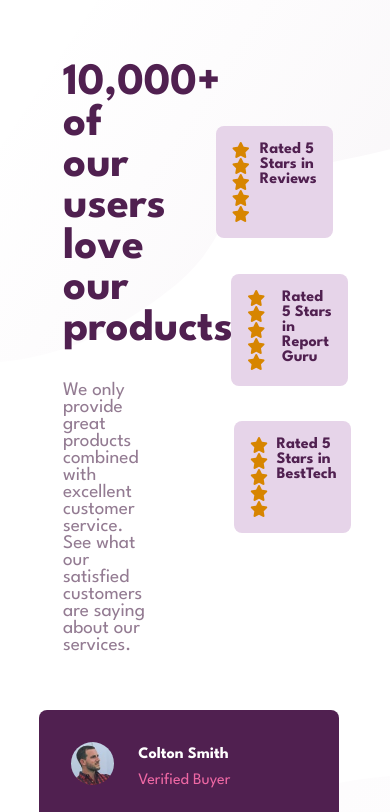
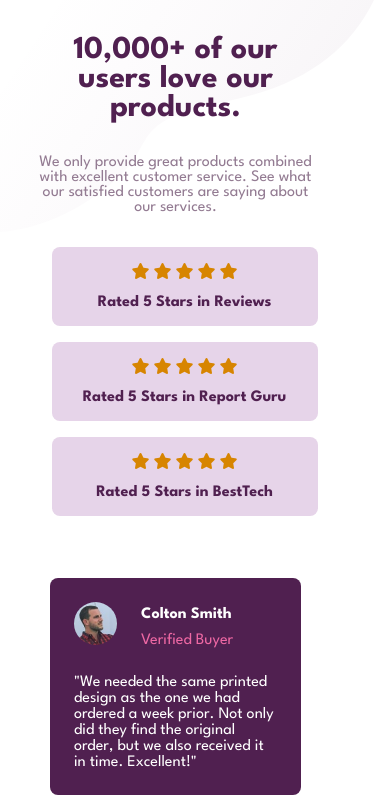
Before and after one commit to srsanjaykumar/social-proof-section, a plain HTML site: page index.html in a window 390 px wide. Shown: the top 812 px of the page. Drawn offline with Linux system fonts and the light colour scheme; a web font is replaced by a local one.

Commit message:
completed

```diff
--- a/style.css
+++ b/style.css
@@ -102,7 +102,7 @@ p {
     display: flex;
     flex-wrap: wrap;
     justify-content: space-between;
-
+    padding: 1rem;
 }
 img{
     width: 2.7rem;
@@ -152,3 +152,85 @@ img{
 .three{
   margin-top: 2rem;
 }
+
+@media(max-width: 1020px) {
+  body {
+    background: url("images/bg-pattern-top-mobile.svg"), url("images/bg-pattern-bottom-mobile.svg");
+    background-repeat: no-repeat, no-repeat;
+    background-position: top 0 left 0, bottom 0 right 0;
+
+  }
+  .container {
+    margin: 5%;
+    height: fit-content;
+    max-width: 100%;
+  }
+  header {
+    display: flex;
+    /* flex-direction: column; */
+    /* align-items: center; */
+  }
+}
+
+@media(max-width: 600px) {
+  .container{
+    padding-right: 10%;
+  }
+  .section-1,
+  .section-2 {
+    width: 100%;
+    padding: 0;
+  }
+
+  .star{
+    width: 95%;
+    display: flex;
+    flex-direction: column;
+    align-items: center;
+    margin-bottom: 1rem;
+
+  }
+.star-1 , .star-2, .star-3{
+    margin-bottom: 1rem;
+  }
+  header {
+    display: flex;
+    flex-direction: column;
+    align-items: center;
+    padding: 1rem;
+  }
+  footer{
+    padding: 0.9rem;
+  }
+  h1 {
+    font-size: 2rem;
+    width: 100%;
+    text-align: center;
+  }
+  p {
+    font-size: 1rem;
+    width: 100%;
+    text-align: center;
+  }
+  .part-1,.part-2,.part-3{
+    position: relative;
+    top: 0;
+    left: 0;
+  }
+  .card{
+
+    display: flex;
+    flex-direction: column;
+    /* align-items: center; */
+    /* justify-content: center; */
+  }
+  .card p{
+    text-align: left;
+  }
+  .card-1,.card-2,.card-3{
+    max-width: 100%;
+    max-height: fit-content;
+    padding: 1.5rem;
+    margin-bottom: 1rem;
+  }
+}
```
